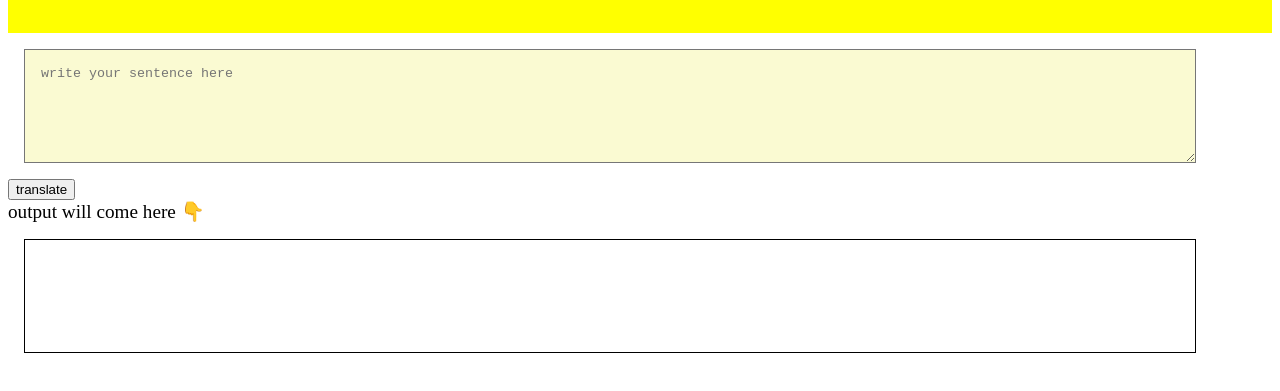
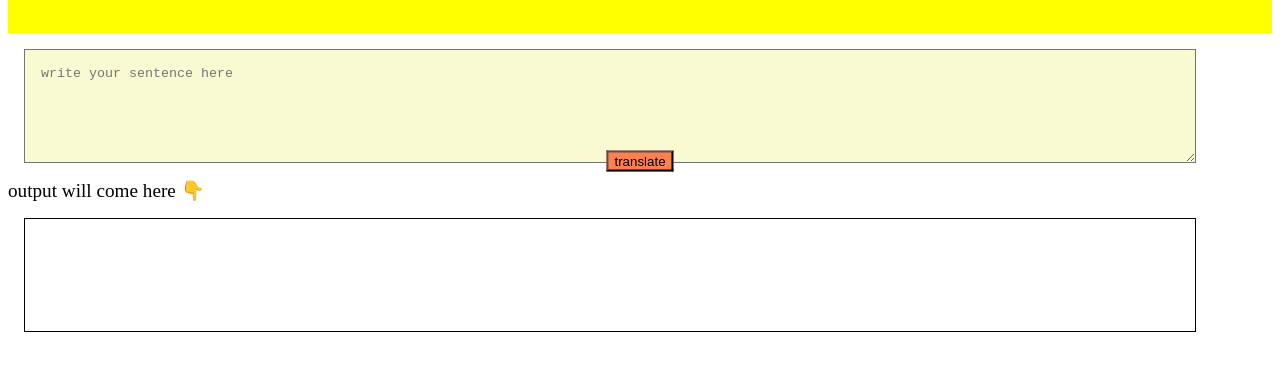
Before and after one commit to Shalinipriya11/banana-speakgame, a plain HTML site: page index.html in a window 1280 px wide. Shown: the part 119-510 px from the top of the page. Drawn offline with Linux system fonts and the light colour scheme.

Commit message:
docs: design changes

```diff
--- a/index.html
+++ b/index.html
@@ -15,7 +15,9 @@
   </div>
 
     <textarea id="txt-input" placeholder="write your sentence here"></textarea>
-<button id="btn-Translate" >translate</button>
+<button id="btn-Translate" class="button" >translate</button>
+
+
 <div style="font-size: larger;">output will come here 👇 </div>
 <div  id="output"></div>
 <script src="app.js" type="text/javascript"></script>
--- a/styles.css
+++ b/styles.css
@@ -20,7 +20,13 @@ textarea{
     text-align: center;
 }
 
-.btn-Translate{
+.button{
     background-color: coral;
+    margin: 0;
+  position: absolute;
+  top: 35%;
+  left: 50%;
+  -ms-transform: translate(-50%, -50%);
+  transform: translate(-50%, -50%);
 
 }
```
